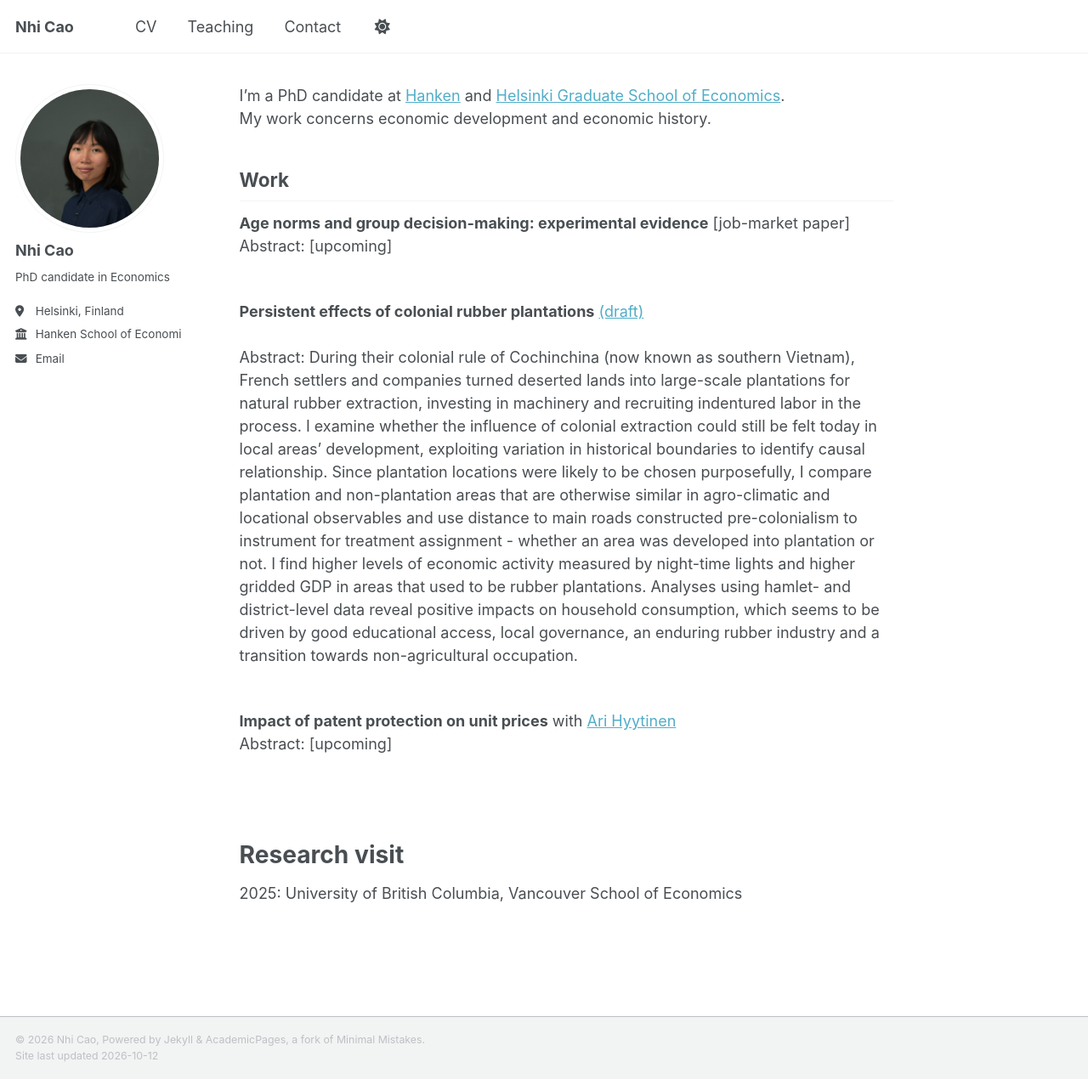
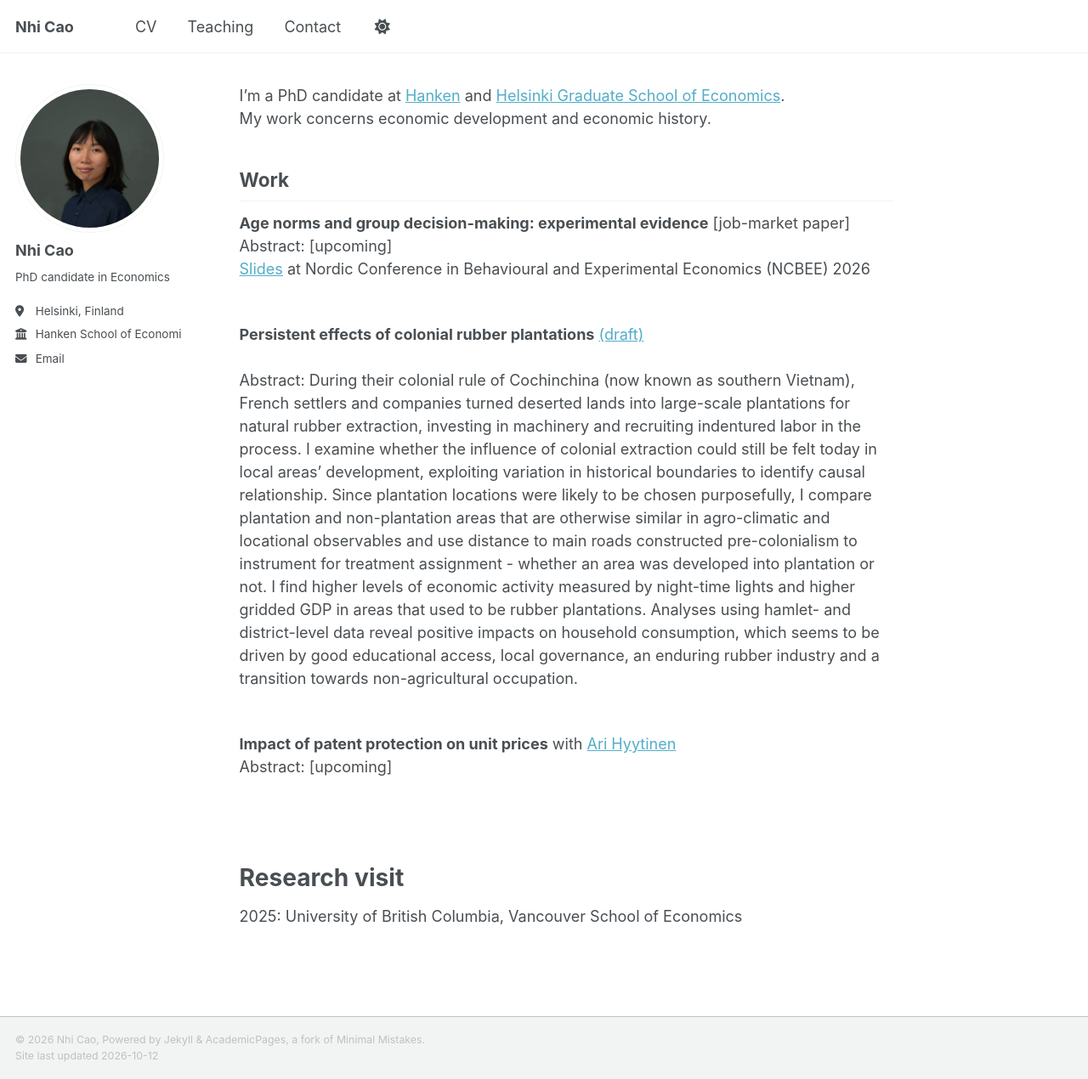
Before and after one commit to nhi-cao/nhi-cao.github.io, a Jekyll site: the page built from _pages/about.md, in a window 1280 px wide and 1270 px high. Shown: the whole window at 85% size. Built offline with Jekyll 4.4.1, drawn with Linux system fonts in a browser that asks for light colours; a script bundle is joined from its source files by our own code; library files that are not in the unit come from our copies.

Commit message:
Update about.md

```diff
--- a/_pages/about.md
+++ b/_pages/about.md
@@ -18,6 +18,8 @@ Work
 **Age norms and group decision-making: experimental evidence** [job-market paper]
 <br />
 Abstract: [upcoming]
+<br />
+[Slides]() at Nordic Conference in Behavioural and Experimental Economics (NCBEE) 2026
 <br />
 <br />
 
```
